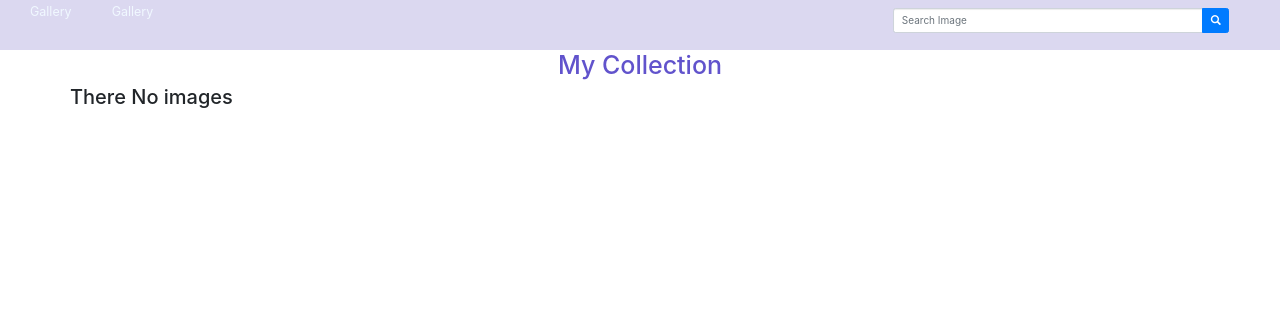
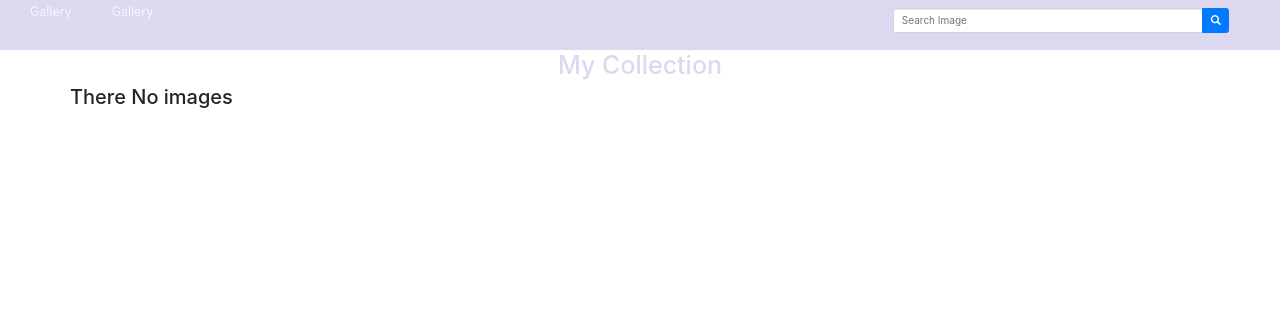
Before and after one commit to Briankiplangat88/galllery, a Django app: page /image/ in a window 1280 px wide. Shown: the top 310 px of the page. Run offline with Django 4.2, Linux system fonts and the light colour scheme; data that the repository does not hold is empty; some libraries are stand-ins or nearby versions.

Commit message:
made changes to views

```diff
--- a/picha/templates/all-images.html
+++ b/picha/templates/all-images.html
@@ -4,7 +4,7 @@
         $('#myInput').trigger('focus')
     })
 </script>
-<h1 class="text-center" style="color:#6153cc;">My Collection</h1>
+<h1 class="text-center" style="color:#dbd8f0;">My Collection</h1>
 <div class="container">
     <!-- Looping through category  -->
     {% for i in image %}
```
